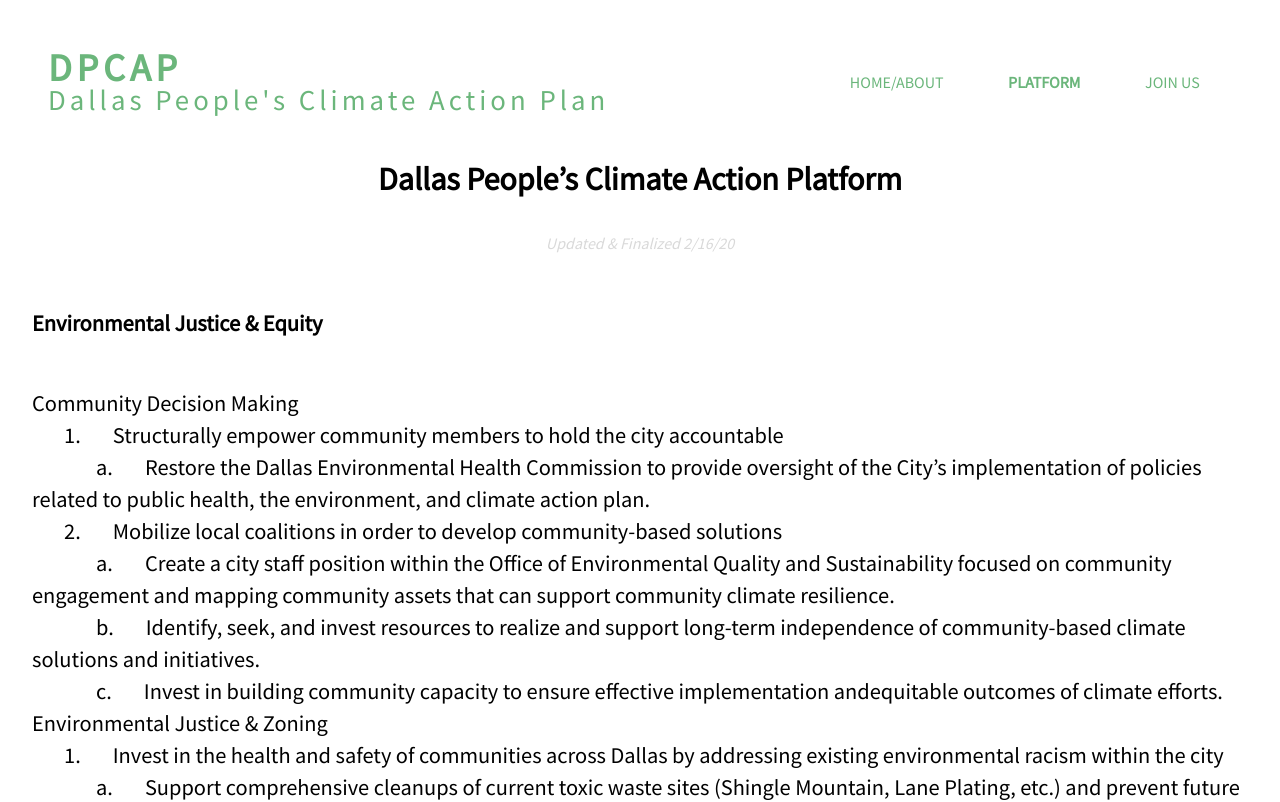
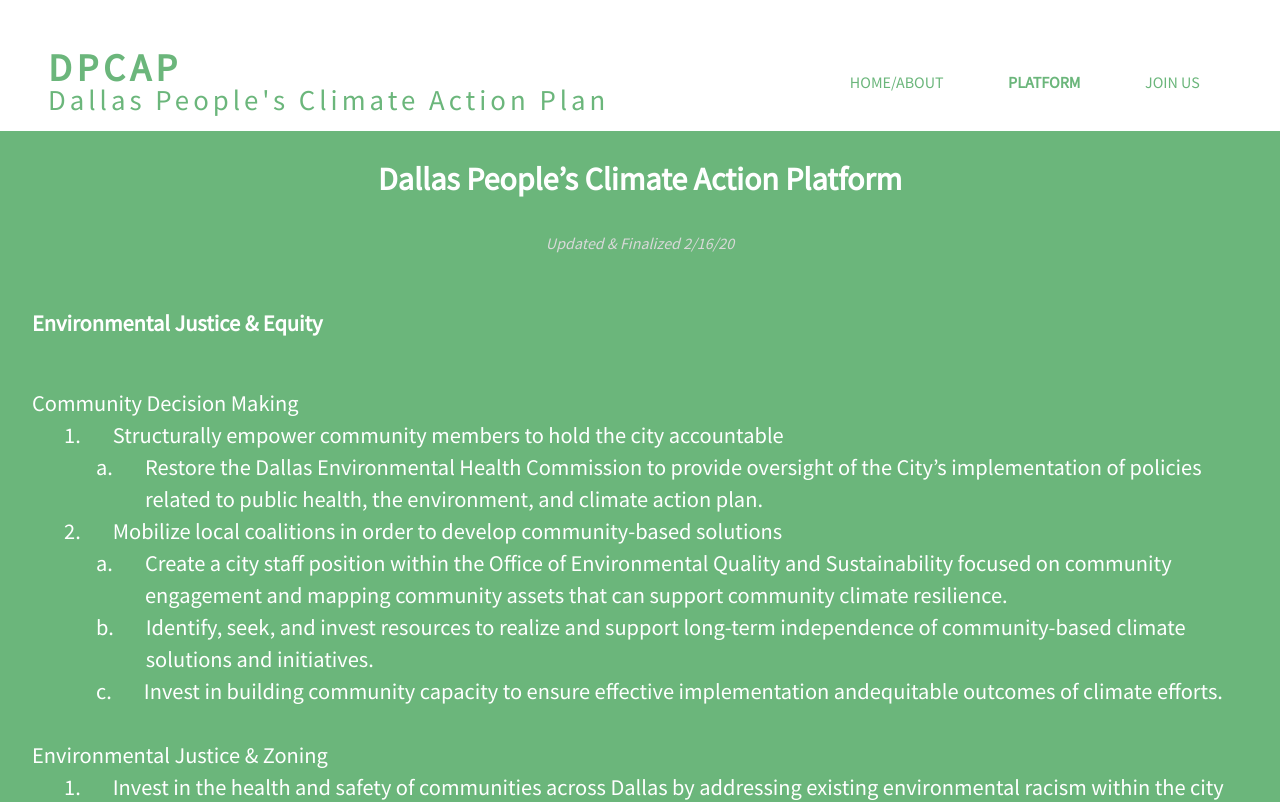
Before and after one commit to spinon187/dpcap, a React (Create React App) app: page /platform in a window 1280 px wide. Shown: the top 802 px of the page. Built offline with nearby package versions, Linux system fonts and the light colour scheme.

Commit message:
tedious ass format unfucking, push the rest tomorrow

```diff
--- a/src/App.js
+++ b/src/App.js
@@ -46,7 +46,7 @@ const AppBox = styled.div`
   display: flex;
   flex-direction: column;
   margin: auto;
-  min-width: 98.7vw;
+  min-width: 98vw;
   // min-height: 90rem;
   // max-height: 100vh;
   @media(max-width: 640px){
--- a/src/components/Platform.js
+++ b/src/components/Platform.js
@@ -12,18 +12,18 @@ const Platform = props => {
       <h2>Environmental Justice & Equity</h2>
       <br />
       Community Decision Making
-      <br />
-      <span className='indent'/>1.<span className='indent'/>Structurally empower community members to hold the city accountable
-      <br />
-      <span className='indent'/><span className='indent'/>a.<span className='indent'/>Restore the Dallas Environmental Health Commission to provide oversight of the City’s implementation of policies related to public health, the environment, and climate action plan.
-      <br />
-      <span className='indent'/>2.<span className='indent'/>Mobilize local coalitions in order to develop community-based solutions
-      <br />
-      <span className='indent'/><span className='indent'/>a.<span className='indent'/>Create a city staff position within the Office of Environmental Quality and Sustainability focused on community engagement and mapping community assets that can support community climate resilience.
-      <br />
-      <span className='indent'/><span className='indent'/>b.<span className='indent'/>Identify, seek, and invest resources to realize and support long-term independence of community-based climate solutions and initiatives.
-      <br />
-      <span className='indent'/><span className='indent'/>c.<span className='indent'/>Invest in building community capacity to ensure effective implementation andequitable outcomes of climate efforts.
+
+      <div className='sub'><span className='indent'/>1.<span className='indent'/><div className='textbox'>Structurally empower community members to hold the city accountable</div></div>
+
+      <div className='sub'><span className='indent'/><span className='indent'/>a.<span className='indent'/><div className='textbox'>Restore the Dallas Environmental Health Commission to provide oversight of the City’s implementation of policies related to public health, the environment, and climate action plan.</div></div>
+
+      <div className='sub'><span className='indent'/>2.<span className='indent'/><div className='textbox'>Mobilize local coalitions in order to develop community-based solutions</div></div>
+
+      <div className='sub'><span className='indent'/><span className='indent'/>a.<span className='indent'/><div className='textbox'>Create a city staff position within the Office of Environmental Quality and Sustainability focused on community engagement and mapping community assets that can support community climate resilience.</div></div>
+
+      <div className='sub'><span className='indent'/><span className='indent'/>b.<span className='indent'/><div className='textbox'>Identify, seek, and invest resources to realize and support long-term independence of community-based climate solutions and initiatives.</div></div>
+
+      <div className='sub'><span className='indent'/><span className='indent'/>c.<span className='indent'/><div className='textbox'>Invest in building community capacity to ensure effective implementation andequitable outcomes of climate efforts.</div></div>
       <br />
       Environmental Justice & Zoning
       <br />
@@ -246,6 +246,8 @@ const Platform = props => {
 
 const PlatformBox = styled.div`
   padding: 2rem;
+  background: ${green};
+  color: ${white};
   .indent {
     padding-right: 2rem;
   }
@@ -266,6 +268,12 @@ const PlatformBox = styled.div`
     font-weight: bold;
     padding: 1rem 0;
   }
+  .sub {
+    display: flex;
+  }
+  .subsub {
+    padding-right: 2rem;
+  }
 `
 
 export default Platform;
```
